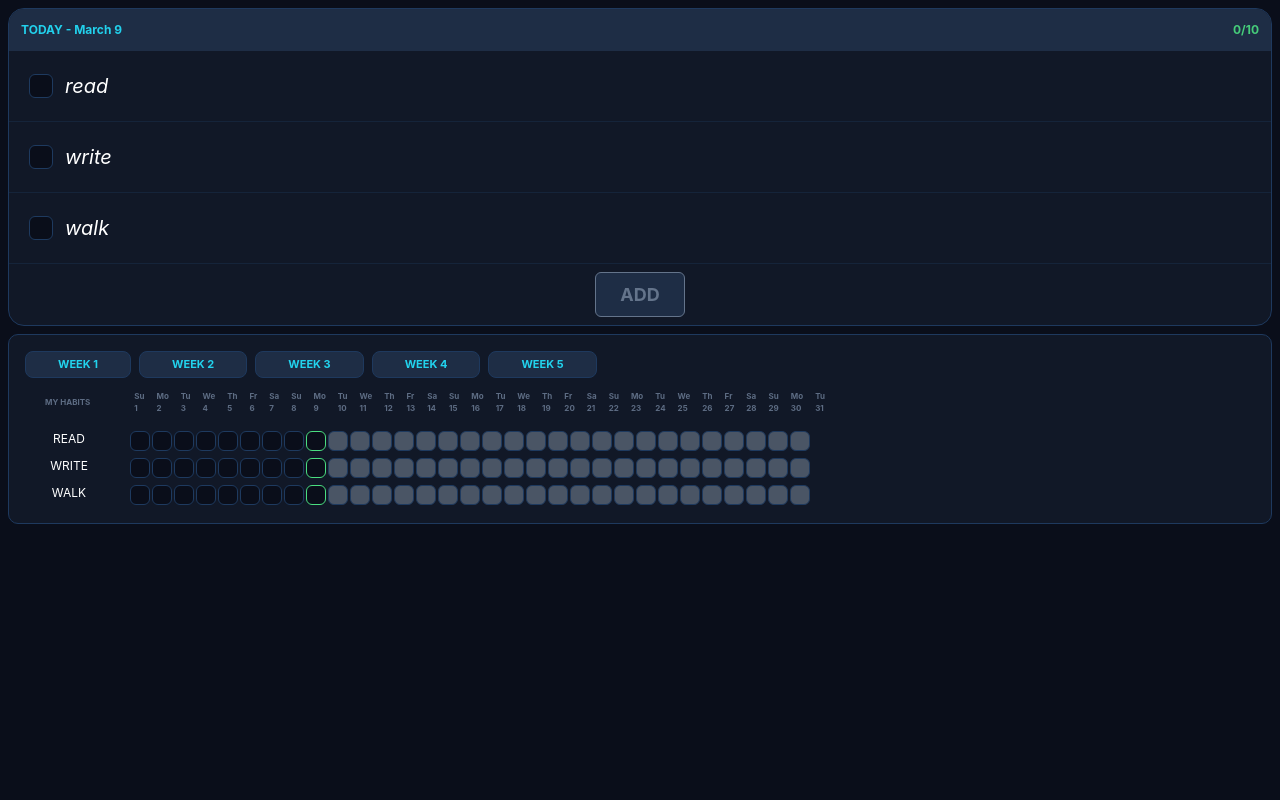
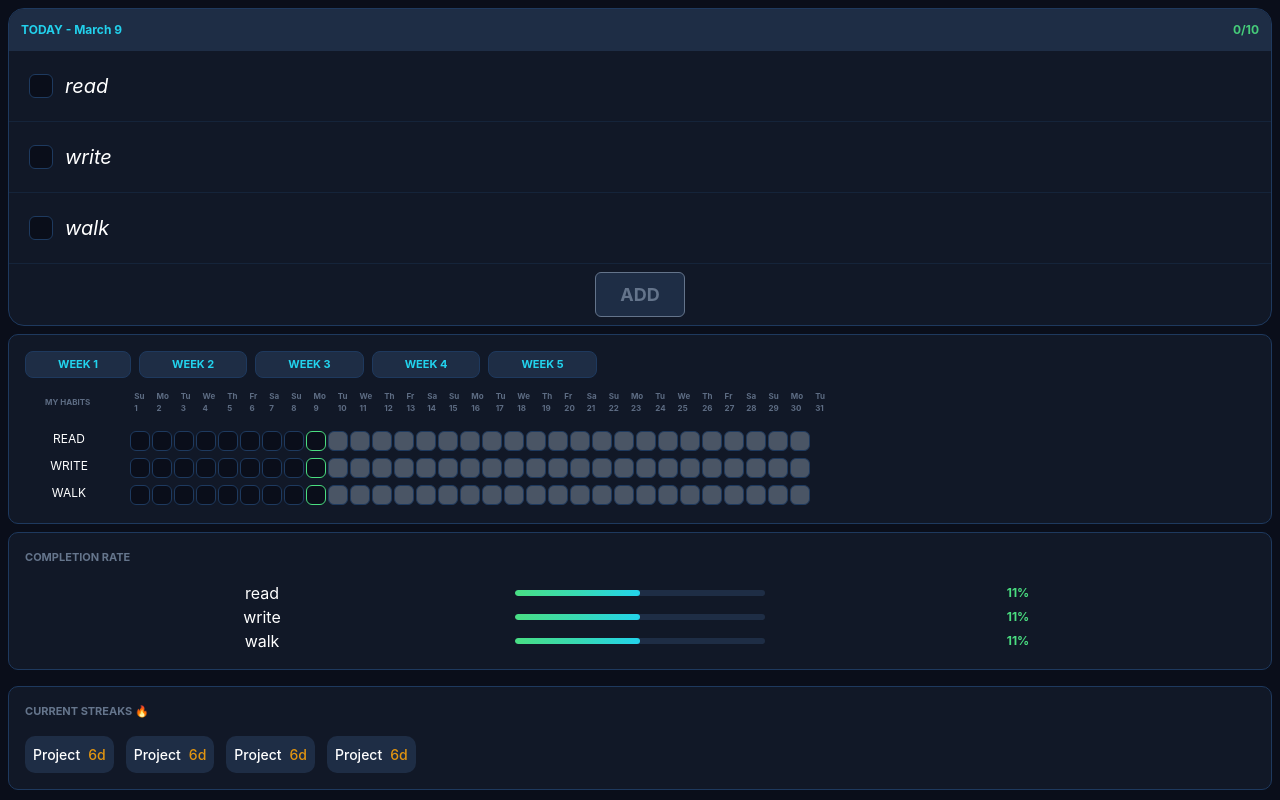
Before and after one commit to AKSHAY-PV-8/Routine-Tracker, a React (Vite) app: page / in a window 1280 px wide. Built offline with nearby package versions, Linux system fonts and the light colour scheme.

Commit message:
feat(status-bar): implement status bar and streak tracker

```diff
--- a/src/components/molecules/Calendar.tsx
+++ b/src/components/molecules/Calendar.tsx
@@ -7,7 +7,6 @@ const Calendar = () => {
   const firstDayOfMonth = new Date(currentYear, currentMonth, 1).getDay();
   const days = ["Su", "Mo", "Tu", "We", "Th", "Fr", "Sa"];
   const numberOfWeeks = Array.from({ length: Math.ceil((firstDayOfMonth + daysInMonth) / 7) }).fill("WEEK")
-  console.log(numberOfWeeks)
 
   const calender = [];
   const weeks = [];
@@ -23,13 +22,11 @@ const Calendar = () => {
     weeks.push(calender.slice(i, i + 7))
   }
 
-  console.log(calender)
-
   return (
     <div className="m-4 ">
       <div className="flex gap-2 mb-3 items-center ">
         {numberOfWeeks.map((week, i) =>
-          <div className="text-[#22d3ee] bg-[#1e2d45] border border-[#1e395e] text-[11px] font-bold px-8 py-1 rounded-lg whitespace-nowrap">{`${week} ${i + 1}`}</div>
+          <div key={i} className="text-[#22d3ee] bg-[#1e2d45] border border-[#1e395e] text-[11px] font-bold px-8 py-1 rounded-lg whitespace-nowrap">{`${week} ${i + 1}`}</div>
         )}
       </div>
 
--- /dev/null
+++ b/src/components/molecules/TodoStatus.tsx
@@ -0,0 +1,50 @@
+import type { TodosType } from "../organisms/MainSection"
+
+type TodoStatusPropType = {
+    todos: TodosType[]
+}
+
+const TodoStatus = ({ todos }: TodoStatusPropType) => {
+    return (
+        <div className="flex flex-col gap-4">
+            <div className="bg-[#111827] rounded-[10px] overflow-scroll border border-[#1e395e] p-4">
+                <h1 className="text-[#65758c] text-[11px] font-bold mb-4">COMPLETION RATE</h1>
+                {todos.map(todo =>
+                    <div className="grid  gap-4  grid-cols-[1fr_250px_1fr] items-center text-center" key={todo.id}>
+                        <div className="text-white">{todo.text}</div>
+                        <div className="h-1.5 bg-[#1e2d45] rounded-2xl overflow-hidden">
+                            <div className="w-[50%] bg-linear-to-r from-[#49de83] via-[#38d9b2] to-[#23d3eb]  h-full rounded-2xl"></div>
+                        </div>
+                        <div className="text-[#4ade80] text-[12px] font-bold">11%</div>
+                    </div>
+                )}
+            </div>
+
+            <div className="bg-[#111827] rounded-[10px] overflow-scroll border border-[#1e395e] p-4">
+                <h1 className="text-[#65758c] text-[11px] font-bold mb-4">CURRENT STREAKS 🔥</h1>
+                <div className="flex gap-3 flex-wrap ">
+                    <Pills title={"Project"} streak={6} />
+                    <Pills title={"Project"} streak={6} />
+                    <Pills title={"Project"} streak={6} />
+                    <Pills title={"Project"} streak={6} />
+                </div>
+            </div>
+        </div>
+    )
+}
+
+export default TodoStatus
+
+type PillsPropType = {
+    title: string,
+    streak: number
+}
+
+function Pills({ title, streak }) {
+    return (
+        <div className="bg-[#1e2d45] text-[14px] font-medium flex gap-2 rounded-[10px] p-2">
+            <span className="text-white">{title}</span>
+            <span className="text-[#e39510]">{streak}d</span>
+        </div>
+    )
+}
--- a/src/components/organisms/MainSection.tsx
+++ b/src/components/organisms/MainSection.tsx
@@ -1,6 +1,7 @@
 import { useState } from "react"
 import TodoList from "../molecules/TodoList";
 import GridStatus from "../molecules/GridStatus";
+import TodoStatus from "../molecules/TodoStatus";
 
 export type TodosType = {
     id: string,
@@ -21,7 +22,7 @@ const MainSection = () => {
     <div className="bg-[#0a0e1a] h-dvh p-2 flex flex-col gap-2">
         <TodoList onAddTodo={handleAddNewTodo} todos={todos}/>
         <GridStatus todos={todos}/>
-
+        <TodoStatus todos={todos}/>
     </div>
   )
 }
```
